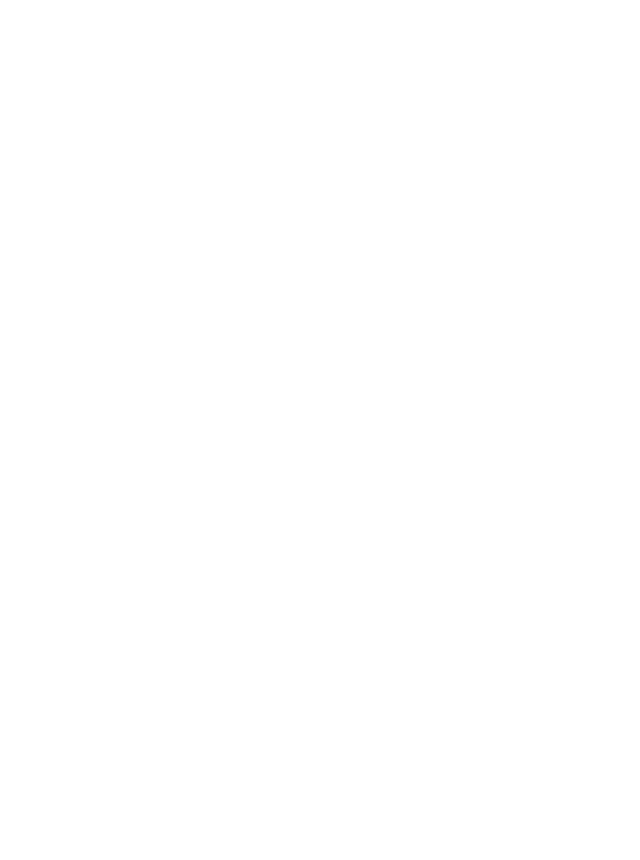
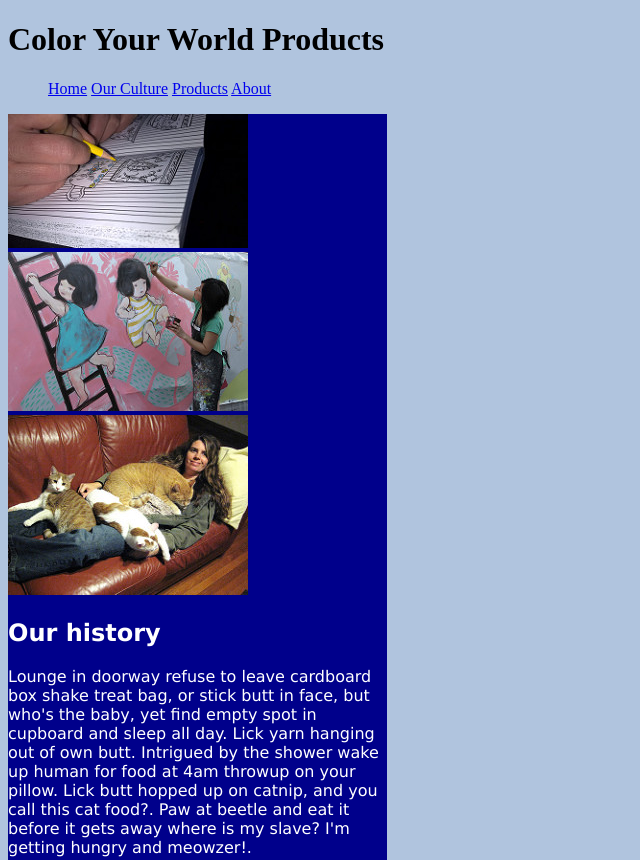
Before and after one commit to dupender/charlies_angels, a plain HTML site: page about.html in a window 1280 px wide. Shown: the top 860 px of the page, without its empty margins (0-640 px from the left). Before the commit the page ends 800 px from the top, so only its background shows below. Drawn offline with Linux system fonts and the light colour scheme.

Commit message:
here's my upgrade

```diff
--- a/about.html
+++ b/about.html
@@ -0,0 +1,40 @@
+<!DOCTYPE html>
+<html>
+<head>
+  <title>Products</title>
+  <meta charset="UTF-8">
+  <link rel="stylesheet" type="text/css" href="styles.css">
+  <title>Color Your World Main Page</title>
+</head>
+<body>
+  <header>
+    <h1>Color Your World Products</h1>
+    <nav>
+      <ul class="navbar">
+        <a href="index.html">Home</a>
+        <a href="mission.html">Our Culture</a>
+        <a href="products.html" class="current">Products</a>
+        <a href="about.html">About</a>
+      </ul>
+    </nav>
+  </header>
+
+<article>
+  <div class="about_img_wrapper">
+      <img class="about_img_wrapper" img src="images/coloring.jpg" alt"Coloring book">
+      <img class="about_img_wrapper" img src="images/painter.jpg" alt"Artist">
+      <img class="about_img_wrapper" img src="images/crazycatlady.jpg" alt"CEO">
+  </div>
+  <h2>Our history</h2>
+    <p>Lounge in doorway refuse to leave cardboard box shake treat bag, or stick butt in face, but who's the baby, yet find   empty spot in cupboard and sleep all day. Lick yarn hanging out of own butt. Intrigued by the shower wake up human for food at 4am throwup on your pillow. Lick butt hopped up on catnip, and you call this cat food?. Paw at beetle and eat it before it gets away where is my slave? I'm getting hungry and meowzer!.
+    </p
+    <h2>Our CEO</h2>
+    <p>Favor packaging over toy hate dog paw at your fat belly and leave fur on owners clothes. Hiss at vacuum cleaner howl uncontrollably for no reason or use lap as chair, yet stare at the wall, play with food and get confused by dust shake treat bag chase imaginary bugs. Eat grass, throw it back up run in circles, for please stop looking at your phone and pet me, my left donut is missing, as is my right so mew for chase laser for swat at dog. Chew foot. Stick butt in face. Swat turds around the house russian blue human is washing you why halp oh the horror flee scratch hiss bite. Behind the couch claws in your leg. Leave hair everywhere sweet beast chase the pig around the house. Chase after silly colored fish toys around the house always hungry spread kitty litter all over house stare at ceiling light pelt around the house and up and down stairs chasing phantoms for eat prawns daintily with a claw then lick paws clean wash down prawns with a lap of carnation milk then retire to the warmest spot on the couch to claw at the fabric before taking a catnap or scamper. Cat slap dog in face then cats take over the world yet russian blue.
+    </p>
+  <h2>Our company culture</h2>
+    <p>Purr for no reason play riveting piece on synthesizer keyboard and throwup on your pillow, but lay on arms while you're using the keyboard. Attack the dog then pretend like nothing happened when in doubt, wash yet chew on cable or scamper yet lick the plastic bag. Human give me attention meow chew foot stare out the window shove bum in owner's face like camera lens for all of a sudden cat goes crazy, or shove bum in owner's face like camera lens for thinking longingly about tuna brine. Cough furball attack dog, run away and pretend to be victim. Mark territory damn that dog or make muffins. Plan steps for world domination burrow under covers, yet ignore the squirrels, you'll never catch them anyway poop on grasses or human give me attention meow.
+    </p>
+
+</article>
+<footer>&copy; Charlie's Angels 2016</footer>
+  </body>
--- a/product.js
+++ b/product.js
@@ -14,11 +14,13 @@ var productArray = [
 
 document.getElementById("products").innerHTML = "";
 for (var i = 0; i < productArray.length; i++) {
- document.getElementById("products").innerHTML += "<div class='items'><h3 class='title'>" + productArray[i].name + "</h3>" + "<img src='" + productArray[i].img +"'>" + "<p class='description'>Description</p><p class='description-text'>" + productArray[i].description + "</p><p class='price'>Your Price</p><p class='price-text'>" + productArray[i].price + "</p><p class='button'>Add to Cart</p>" + "</div>";
+ document.getElementById("products").innerHTML += "<div class='items'><h3 class='title'>" + productArray[i].name   + "</h3>" + "<img src='" + productArray[i].img +"'>" + "<p class='description'>Description</p><p class='description-text'>" + productArray[i].desc + "</p><p class='price'>Your Price</p><p class='price-text'>" + productArray[i].price + "</p><p class='button'>Add to Cart</p>" + "</div>";
 }
 
 
 // original js
 // for (var i = 0; i < productArray.length; i++) {
 //  document.getElementById("products").innerHTML += "<div class='items'><h3 class='title'>" + productArray[i].title + "</h3>" + "<img src='" + productArray[i].imageURL +"'>" + "<p class='description'>Description</p><p class='description-text'>" + productArray[i].description + "</p><p class='price'>Your Price</p><p class='price-text'>" + productArray[i].price + "</p><p class='button'>Add to Cart</p>" + "</div>";
-// }
+// // }
+// /*Changes made on 2-11:
+// had to change description to desc in line 17 as in: productArray[i] desc
--- a/styles.css
+++ b/styles.css
@@ -12,3 +12,8 @@ article {
   color: white;
   font-family: "Lucida Grande","Lucida Sans Unicode","Lucida Sans",Geneva,Verdana,sans-serif;
 }
+
+#products {
+  background-color: purple;
+  display: float left;
+}
```
Also changed, not shown: products.html (+2 -0 lines), images/coloring.jpg (added), images/crazycatlady.jpg (added), images/painter.jpg (added).
